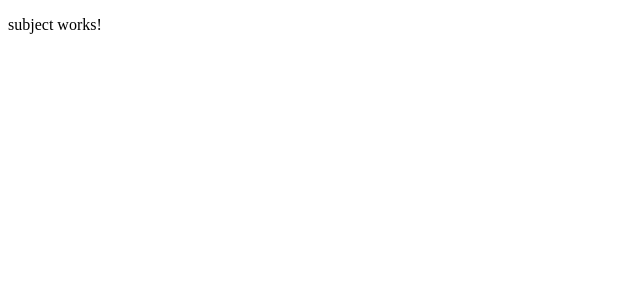
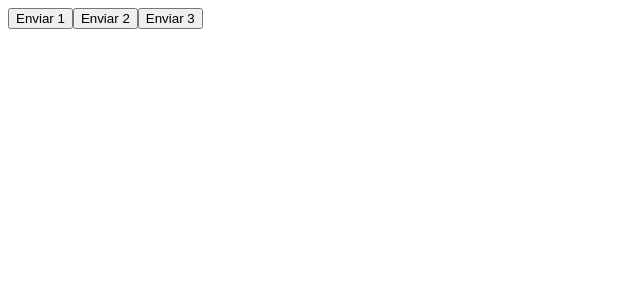
Before and after one commit to thiago-desenv/fundamentos-angular-http, an Angular app: page / in a window 1280 px wide. Shown: the top 300 px of the page, without its empty margins (0-640 px from the left). Built offline with nearby package versions, Linux system fonts and the light colour scheme.

Commit message:
Criado botões e método para disparar o observable

```diff
--- a/src/app/components/subject/subject.component.html
+++ b/src/app/components/subject/subject.component.html
@@ -1 +1,3 @@
-<p>subject works!</p>
+<button (click)="dispararObs(1)">Enviar 1</button>
+<button (click)="dispararObs(2)">Enviar 2</button>
+<button (click)="dispararObs(3)">Enviar 3</button>
--- a/src/app/components/subject/subject.component.ts
+++ b/src/app/components/subject/subject.component.ts
@@ -1,4 +1,5 @@
-import { Component } from '@angular/core';
+import { Component, inject } from '@angular/core';
+import { SubjectService } from './subject.service';
 
 @Component({
   selector: 'app-subject',
@@ -8,5 +9,9 @@ import { Component } from '@angular/core';
   styleUrl: './subject.component.scss'
 })
 export class SubjectComponent {
+  private readonly _subjectService = inject(SubjectService);
 
+  dispararObs(num: number) {
+    this._subjectService.emitValue(num);
+  }
 }
```
